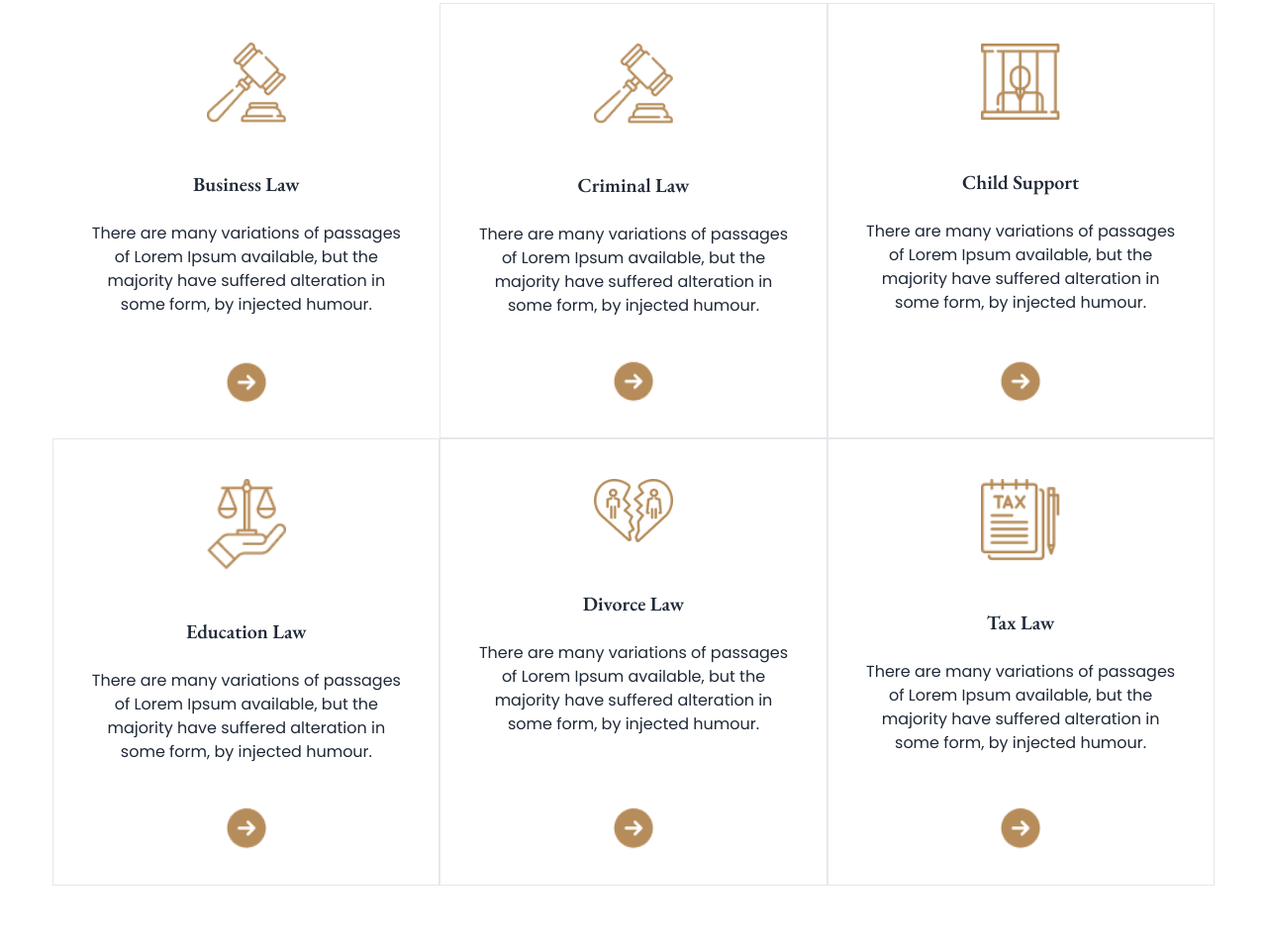
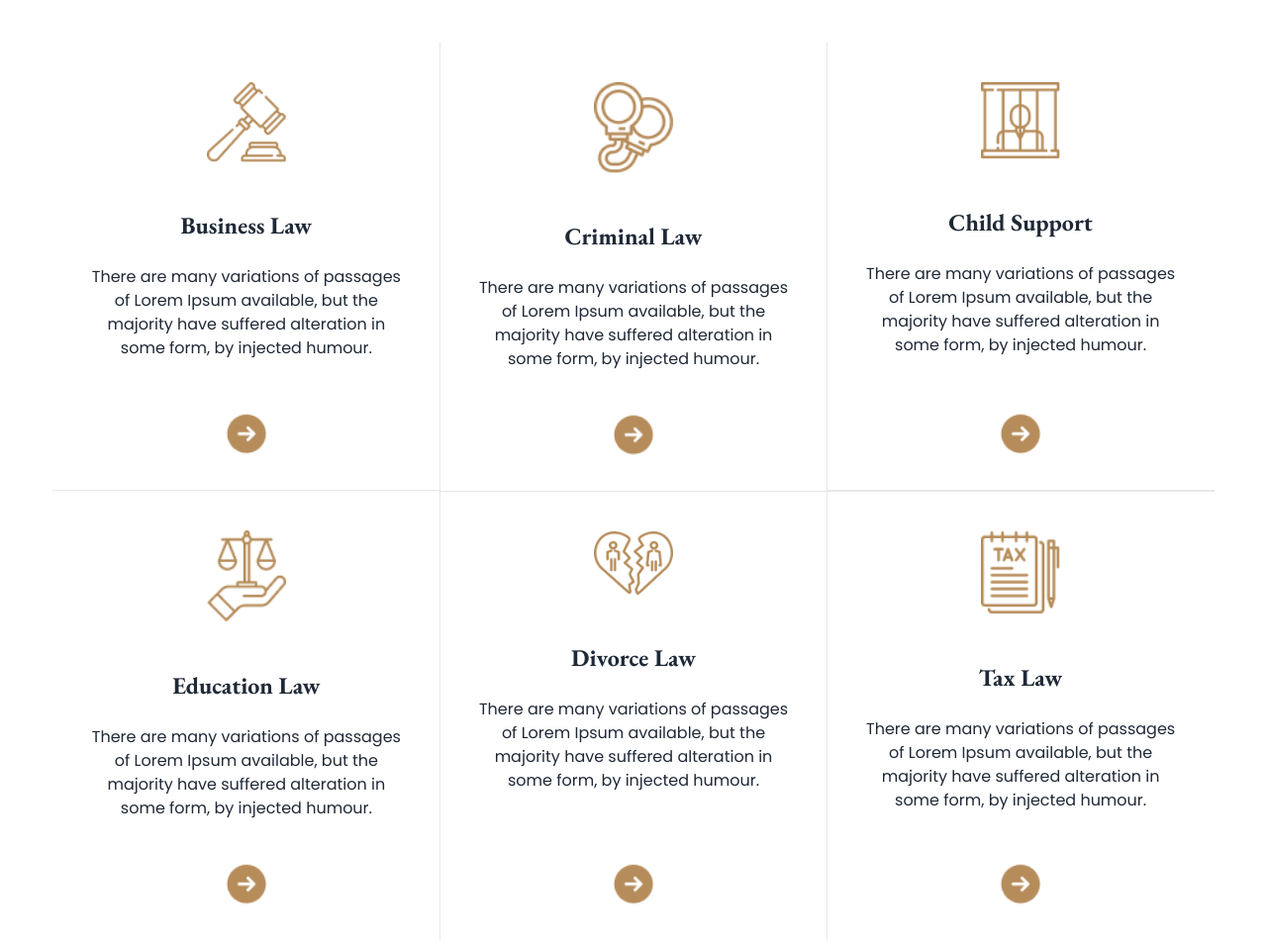
Before and after one commit to walid-official/legal-solution, a plain HTML site: page index.html in a window 1280 px wide. Shown: the part 1050-2003 px from the top of the page at 99% size. Drawn offline with nearby package versions, Linux system fonts and the light colour scheme.

Commit message:
service area is end

```diff
--- a/index.html
+++ b/index.html
@@ -94,19 +94,19 @@
   </header> <!-- Header section End -->
 
 <main>
-  <section class="w-11/12 mx-auto my-10">
+  <section class="w-11/12 mx-auto my-10 mt-20">
     <div class="service-title text-center">
       <h2 class="text-4xl font-bold">The Legal Practice Area</h2>
       <p class=" w-full sm:w-1/2 mx-auto mt-4 text-[#707070]">There are many variations of passages of Lorem Ipsum available, but the majority have suffered alteration in some form, by injected humour.</p>
     </div>
     <div class="service-items grid grid-cols-1 sm:grid-cols-2 lg:grid-cols-3 my-40">
 
-      <div class="card bg-base-100 w-full">
+      <div class=" card bg-base-100 border-b w-full rounded-none">
         <figure class="px-10 pt-10">
           <img src="images/business.png" class="w-20" alt="">
         </figure>
         <div class="card-body items-center text-center">
-          <h2 class="card-title py-4">Business Law</h2>
+          <h2 class="card-title py-4 text-2xl font-bold">Business Law</h2>
           <p class="pb-8">There are many variations of passages of Lorem Ipsum available, but the majority have suffered alteration in some form, by injected humour.</p>
           <div class="card-actions">
             <img src="images/Frame.png" class="w-12" alt="">
@@ -114,12 +114,12 @@
         </div>
       </div>
 
-      <div class="card bg-base-100 w-full border border-[rgb(231, 231, 231);] rounded-none">
+      <div class="card bg-base-100 w-full border-x border-[rgb(231, 231, 231)] rounded-none">
         <figure class="px-10 pt-10">
-          <img src="images/business.png" class="w-20" alt="">
+          <img src="images/criminal.png" class="w-20" alt="">
         </figure>
         <div class="card-body items-center text-center">
-          <h2 class="card-title py-4">Criminal Law</h2>
+          <h2 class="card-title py-4 text-2xl font-bold">Criminal Law</h2>
           <p class="pb-8">There are many variations of passages of Lorem Ipsum available, but the majority have suffered alteration in some form, by injected humour.</p>
           <div class="card-actions">
             <img src="images/Frame.png" class="w-12" alt="">
@@ -127,12 +127,12 @@
         </div>
       </div>
 
-      <div class="card bg-base-100 w-full border border-[rgb(231, 231, 231);] rounded-none ">
+      <div class="card bg-base-100 w-full border-b rounded-none ">
         <figure class="px-10 pt-10">
           <img src="images/child.png" class="w-20" alt="">
         </figure>
         <div class="card-body items-center text-center">
-          <h2 class="card-title py-4">Child Support</h2>
+          <h2 class="card-title py-4 text-2xl font-bold">Child Support</h2>
           <p class="pb-8">There are many variations of passages of Lorem Ipsum available, but the majority have suffered alteration in some form, by injected humour.</p>
           <div class="card-actions">
             <img src="images/Frame.png" class="w-12" alt="">
@@ -140,12 +140,12 @@
         </div>
       </div>
 
-      <div class="card bg-base-100 w-full border border-[rgb(231, 231, 231);] rounded-none ">
+      <div class="card bg-base-100 w-full  border-[rgb(231, 231, 231)] rounded-none ">
         <figure class="px-10 pt-10">
           <img src="images/education.png" class="w-20" alt="">
         </figure>
         <div class="card-body items-center text-center">
-          <h2 class="card-title py-4">Education Law</h2>
+          <h2 class="card-title py-4 text-2xl font-bold">Education Law</h2>
           <p class="pb-8">There are many variations of passages of Lorem Ipsum available, but the majority have suffered alteration in some form, by injected humour.</p>
           <div class="card-actions">
             <img src="images/Frame.png" class="w-12" alt="">
@@ -153,12 +153,12 @@
         </div>
       </div>
 
-      <div class="card bg-base-100 w-full border border-[rgb(231, 231, 231);] rounded-none ">
+      <div class="card bg-base-100 w-full border-x border-t border-[rgb(231, 231, 231)] rounded-none ">
         <figure class="px-10 pt-10">
           <img src="images/divorce.png" class="w-20" alt="">
         </figure>
         <div class="card-body items-center text-center">
-          <h2 class="card-title py-4">Divorce Law</h2>
+          <h2 class="card-title py-4 text-2xl font-bold">Divorce Law</h2>
           <p class="pb-8">There are many variations of passages of Lorem Ipsum available, but the majority have suffered alteration in some form, by injected humour.</p>
           <div class="card-actions">
             <img src="images/Frame.png" class="w-12" alt="">
@@ -166,12 +166,12 @@
         </div>
       </div>
 
-      <div class="card bg-base-100 w-full border border-[rgb(231, 231, 231);] rounded-none ">
+      <div class="card bg-base-100 w-full border-t rounded-none ">
         <figure class="px-10 pt-10">
           <img src="images/tax.png" class="w-20" alt="">
         </figure>
         <div class="card-body items-center text-center">
-          <h2 class="card-title py-4">Tax Law</h2>
+          <h2 class="card-title py-4 text-2xl font-bold">Tax Law</h2>
           <p class="pb-8">There are many variations of passages of Lorem Ipsum available, but the majority have suffered alteration in some form, by injected humour.</p>
           <div class="card-actions">
             <img src="images/Frame.png" class="w-12" alt="">
@@ -229,28 +229,28 @@
 
     <div class="collapse-area md:flex gap-8 items-center">
      <div class="collapse-setion md:w-1/2 ">
-      <div tabindex="0" class="collapse collapse-plus border-base-300 bg-base-200 border my-20">
+      <div tabindex="0" class="collapse collapse-plus border-base-300 bg-base-200 border my-14 py-4">
         <div class="collapse-title text-xl font-medium">1. Are application fee waivers available</div>
         <div class="collapse-content">
           <p>There are many variations of passages of Lorem Ipsum available, but the majority have suffered alteration in some form, by injected humour.</p>
         </div>
       </div>
 
-      <div tabindex="0" class="collapse collapse-plus border-base-300 bg-base-200 border my-20">
+      <div tabindex="0" class="collapse collapse-plus border-base-300 bg-base-200 border my-14 py-4">
         <div class="collapse-title text-xl font-medium">1. Are application fee waivers available</div>
         <div class="collapse-content">
           <p>There are many variations of passages of Lorem Ipsum available, but the majority have suffered alteration in some form, by injected humour.</p>
         </div>
       </div>
 
-      <div tabindex="0" class="collapse collapse-plus border-base-300 bg-base-200 border my-20">
+      <div tabindex="0" class="collapse collapse-plus border-base-300 bg-base-200 border my-14 py-4">
         <div class="collapse-title text-xl font-medium">1. Are application fee waivers available</div>
         <div class="collapse-content">
           <p>There are many variations of passages of Lorem Ipsum available, but the majority have suffered alteration in some form, by injected humour.</p>
         </div>
       </div>
 
-      <div tabindex="0" class="collapse collapse-plus border-base-300 bg-base-200 border my-20">
+      <div tabindex="0" class="collapse collapse-plus border-base-300 bg-base-200 border my-14 py-4">
         <div class="collapse-title text-xl font-medium">1. Are application fee waivers available</div>
         <div class="collapse-content">
           <p>There are many variations of passages of Lorem Ipsum available, but the majority have suffered alteration in some form, by injected humour.</p>
```
